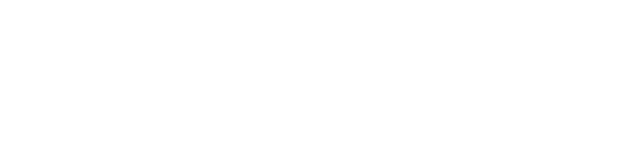
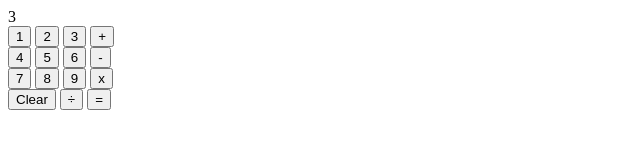
Before and after one commit to TechNomad04/Calculator, a plain HTML site: page index.html in a window 1280 px wide. Shown: the whole page, without its empty margins (0-640 px from the left). Drawn offline with Linux system fonts and the light colour scheme.

Commit message:
Added the html code for calculator

```diff
--- a/index.html
+++ b/index.html
@@ -7,6 +7,30 @@
     <link rel="stylesheet" href="style.css">
 </head>
 <body>
+    <div class="display">3</div>
+    <div class="line1">
+        <button class="1">1</button>
+        <button class="2">2</button>
+        <button class="3">3</button>
+        <button class="+">+</button>
+    </div>
+    <div class="line2">
+        <button class="4">4</button>
+        <button class="5">5</button>
+        <button class="6">6</button>
+        <button class="-">-</button>
+    </div>
+    <div class="line9">
+        <button class="4">7</button>
+        <button class="5">8</button>
+        <button class="6">9</button>
+        <button class="x">x</button>
+    </div>
+    <div class="line4">
+        <button class="clear">Clear</button>
+        <button class="/">&#247;</button>
+        <button class="=">=</button>
+    </div>
     <script src="script.js"></script>
 </body>
 </html>
```
